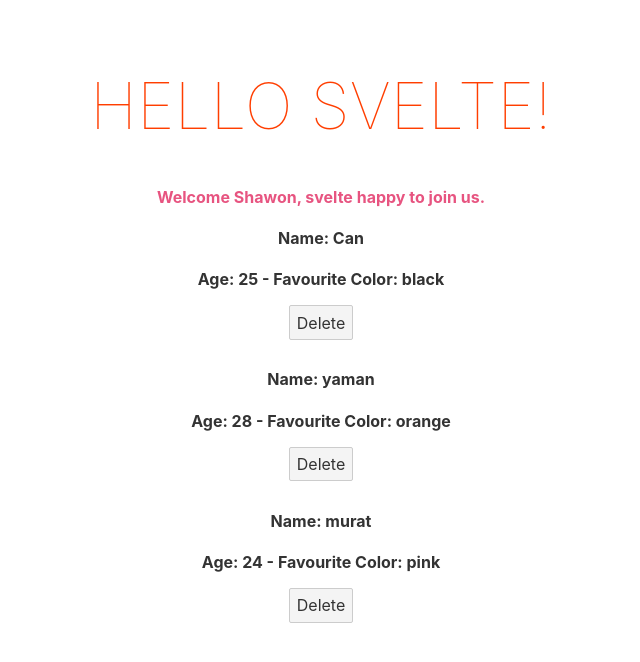
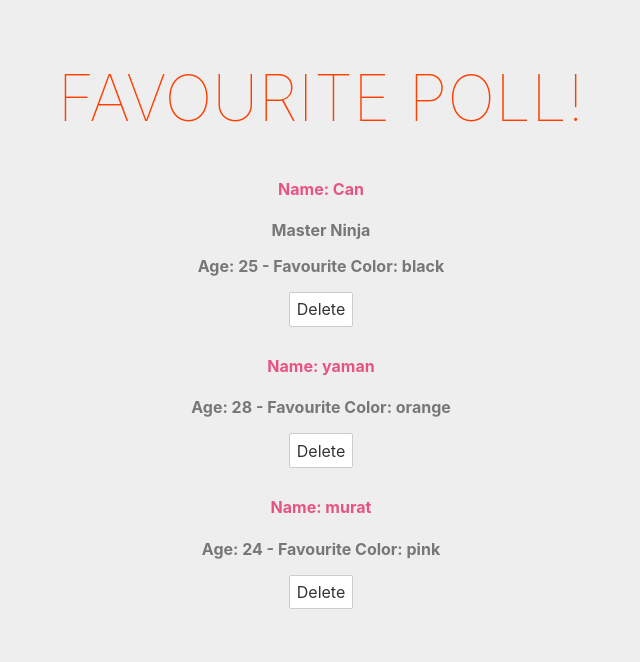
Before and after one commit to golamrabbiazad/fav-poll, a Svelte app: page / in a window 1280 px wide. Shown: the top 662 px of the page, without its empty margins (319-959 px from the left). Built offline with nearby package versions, Linux system fonts and the light colour scheme.

Commit message:
modal added

```diff
--- a/public/global.css
+++ b/public/global.css
@@ -1,4 +1,5 @@
-html, body {
+html,
+body {
   position: relative;
   width: 100%;
   height: 100%;
@@ -9,11 +10,12 @@
   margin: 0;
   padding: 8px;
   box-sizing: border-box;
-	font-family: -apple-system, BlinkMacSystemFont, "Segoe UI", Roboto, Oxygen-Sans, Ubuntu, Cantarell, "Helvetica Neue", sans-serif;
+  font-family: -apple-system, BlinkMacSystemFont, "Segoe UI", Roboto,
+    Oxygen-Sans, Ubuntu, Cantarell, "Helvetica Neue", sans-serif;
 }
 
 a {
-	color: rgb(0,100,200);
+  color: rgb(0, 100, 200);
   text-decoration: none;
 }
 
@@ -22,14 +24,17 @@
 }
 
 a:visited {
-	color: rgb(0,80,160);
+  color: rgb(0, 80, 160);
 }
 
 label {
   display: block;
 }
 
-input, button, select, textarea {
+input,
+button,
+select,
+textarea {
   font-family: inherit;
   font-size: inherit;
   -webkit-padding: 0.4em 0;
@@ -61,3 +66,19 @@
 button:focus {
   border-color: #666;
 }
+
+/* extra styles */
+body {
+  color: #777;
+  background: #eee;
+  padding: 0;
+  margin: 0;
+}
+
+h4 {
+  color: #e75480;
+}
+
+button {
+  background: white;
+}
--- a/src/App.svelte
+++ b/src/App.svelte
@@ -1,4 +1,6 @@
 <script lang="ts">
+  import Modal from "./components/Modal.svelte";
+
   type People = {
     name: string;
     beltColor: string;
@@ -6,9 +8,7 @@
     id: number;
   };
 
-  const globalColor = "#e75480 ";
   export let name: string;
-  export let user: string;
 
   let peoples: People[] = [
     { name: "Can", beltColor: "black", age: 25, id: 1 },
@@ -21,13 +21,16 @@
   };
 </script>
 
+<Modal />
+
 <main>
-  <h1>Hello {name}!</h1>
-  <p style="color: {globalColor}">Welcome {user}, svelte happy to join us.</p>
-
+  <h1>{name}!</h1>
   {#each peoples as person (person.id)}
     <div>
       <h4>Name: {person.name}</h4>
+      {#if person.beltColor === "black"}
+        <p><strong>Master Ninja</strong></p>
+      {/if}
       <p>Age: {person.age} - Favourite Color: {person.beltColor}</p>
       <button on:click={() => deletePerson(person.id)}>Delete</button>
     </div>
--- a/src/Header.svelte
+++ b/src/components/Header.svelte
@@ -1,4 +1,4 @@
-<script></script>
+<script lang="ts"></script>
 
 <header>
   <div>
--- /dev/null
+++ b/src/components/Modal.svelte
@@ -0,0 +1,35 @@
+<script lang="ts">
+  let showModal = false;
+  let isPromo = true;
+</script>
+
+{#if showModal}
+  <div class="backdrop" class:promo={isPromo}>
+    <div class="modal">
+      <p>Sign up for offers!</p>
+    </div>
+  </div>
+{/if}
+
+<style>
+  .backdrop {
+    width: 100%;
+    height: 100%;
+    position: fixed;
+    background: rgba(0, 0, 0, 0.8);
+  }
+
+  .modal {
+    padding: 10px;
+    border-radius: 10px;
+    max-width: 400px;
+    margin: 10% auto;
+    text-align: center;
+    background: white;
+  }
+
+  .promo .modal {
+    background: crimson;
+    color: white;
+  }
+</style>
--- a/src/main.ts
+++ b/src/main.ts
@@ -3,8 +3,7 @@
 const app = new App({
   target: document.body,
   props: {
-    name: "Svelte",
-    user: "Shawon",
+    name: "Favourite Poll",
   },
 });
 
```
Lines whose indentation alone changed are shown as unchanged.
